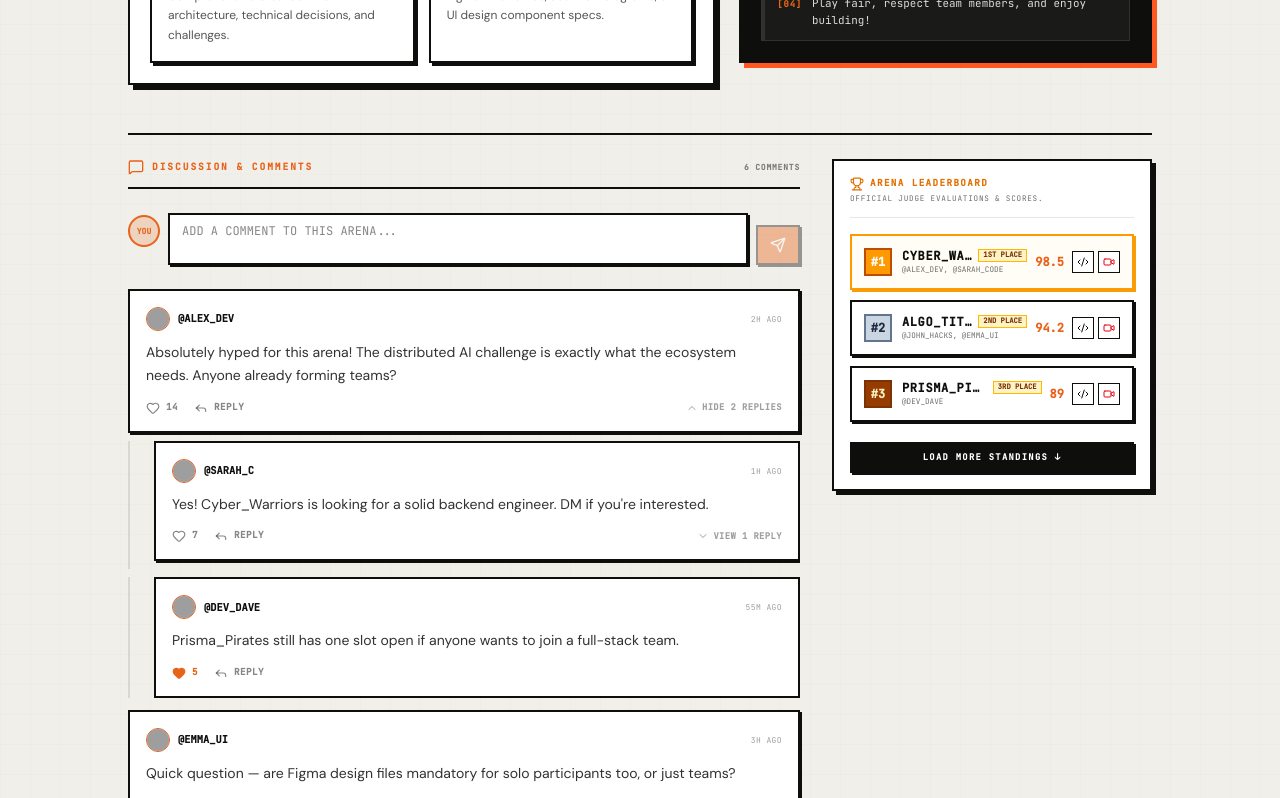
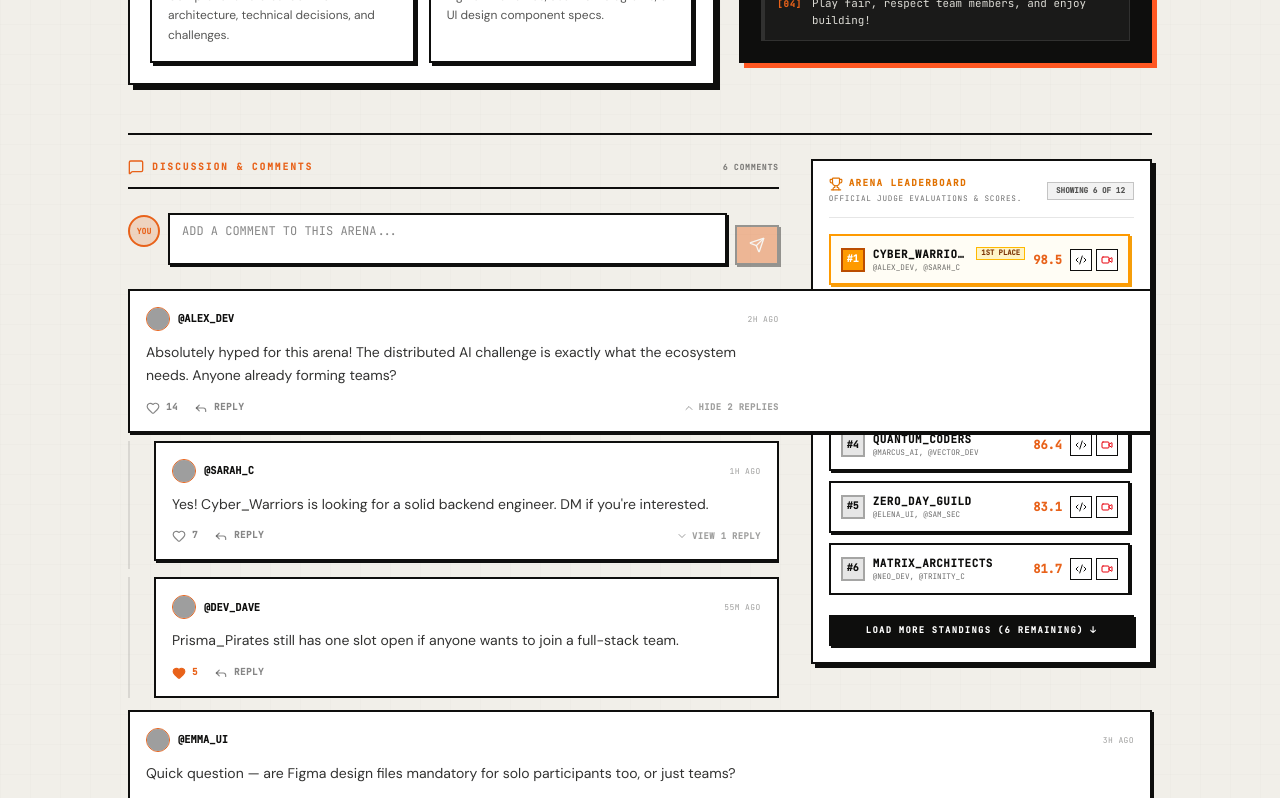
Before and after one commit to karim549549/GlassDoor, a Next.js app: page /arena/1 in a window 1280 px wide. Shown: the part 1640-2438 px from the top of the page. Built offline with nearby package versions, Linux system fonts and the light colour scheme; no server answers; grey boxes are pictures that could not be loaded.

Commit message:
feat(ui): implement Editorial L-Wrap layout for Discussion & Leaderboard with 12 mock standings and CLS-free fixed scroll

```diff
--- a/components/arena/detail/ArenaDetailClient.tsx
+++ b/components/arena/detail/ArenaDetailClient.tsx
@@ -188,19 +188,19 @@ export function ArenaDetailClient({ arena, meta }: ArenaDetailClientProps) {
               />
             </section>
 
-            {/* Side-by-Side 2-Column Grid: Discussion (2/3 width = 8 cols) vs Leaderboard (1/3 width = 4 cols) */}
-            <div className="grid grid-cols-1 lg:grid-cols-12 gap-8 pt-6 border-t-2 border-[#0E0E0D]">
-              {/* Left Column (8/12 = 66.67%): Community Discussion & Q&A */}
-              <div className="lg:col-span-8 space-y-4">
+            {/* Editorial L-Wrap Layout: Leaderboard Floats Right (1/3 width), Discussion Wraps Around and Expands Full Width Below */}
+            <div className="pt-6 border-t-2 border-[#0E0E0D] flow-root">
+              {/* Leaderboard Floated Card (1/3 width on desktop) */}
+              <div className="lg:float-right lg:w-1/3 lg:ml-8 lg:mb-8 mb-6">
+                <ArenaLeaderboardTab />
+              </div>
+
+              {/* Discussion Section (Flows beside Leaderboard, then expands 100% full width below) */}
+              <div className="space-y-4">
                 <ArenaCommentsSection
                   isGuest={isGuest}
                   onLoginRedirect={handleLoginRedirect}
                 />
-              </div>
-
-              {/* Right Column (4/12 = 33.33%): Leaderboard Standings */}
-              <div className="lg:col-span-4 space-y-4">
-                <ArenaLeaderboardTab />
               </div>
             </div>
           </div>
--- a/components/arena/detail/ArenaLeaderboardTab.tsx
+++ b/components/arena/detail/ArenaLeaderboardTab.tsx
@@ -1,15 +1,24 @@
 "use client";
 
-import React from "react";
-import { Trophy, Code2, Video } from "lucide-react";
+import React, { useState } from "react";
+import { Trophy, Code2, Video, CheckCircle2 } from "lucide-react";
 
-export function ArenaLeaderboardTab() {
-  const mockLeaderboard = [
+interface LeaderboardItem {
+  rank: number;
+  teamName: string;
+  score: number;
+  members: string[];
+  repoUrl: string;
+  videoUrl: string;
+  badge?: string;
+}
+
+const FULL_MOCK_LEADERBOARD: LeaderboardItem[] = [
   {
     rank: 1,
     teamName: "Cyber_Warriors",
     score: 98.5,
-      members: ["@alex_dev", "@sarah_code"],
+    members: ["@alex_dev", "@sarah_c"],
     repoUrl: "https://github.com/example/cyber-warriors",
     videoUrl: "https://youtube.com/watch?v=1",
     badge: "1ST PLACE",
@@ -32,11 +41,94 @@ export function ArenaLeaderboardTab() {
     videoUrl: "https://youtube.com/watch?v=3",
     badge: "3RD PLACE",
   },
+  {
+    rank: 4,
+    teamName: "Quantum_Coders",
+    score: 86.4,
+    members: ["@marcus_ai", "@vector_dev"],
+    repoUrl: "https://github.com/example/quantum-coders",
+    videoUrl: "https://youtube.com/watch?v=4",
+  },
+  {
+    rank: 5,
+    teamName: "Zero_Day_Guild",
+    score: 83.1,
+    members: ["@elena_ui", "@sam_sec"],
+    repoUrl: "https://github.com/example/zero-day-guild",
+    videoUrl: "https://youtube.com/watch?v=5",
+  },
+  {
+    rank: 6,
+    teamName: "Matrix_Architects",
+    score: 81.7,
+    members: ["@neo_dev", "@trinity_c"],
+    repoUrl: "https://github.com/example/matrix-architects",
+    videoUrl: "https://youtube.com/watch?v=6",
+  },
+  {
+    rank: 7,
+    teamName: "Rust_Crusaders",
+    score: 79.8,
+    members: ["@ferris_r", "@tokio_dev"],
+    repoUrl: "https://github.com/example/rust-crusaders",
+    videoUrl: "https://youtube.com/watch?v=7",
+  },
+  {
+    rank: 8,
+    teamName: "Neural_Ninjas",
+    score: 76.5,
+    members: ["@pytorch_pro", "@jax_coder"],
+    repoUrl: "https://github.com/example/neural-ninjas",
+    videoUrl: "https://youtube.com/watch?v=8",
+  },
+  {
+    rank: 9,
+    teamName: "Async_Devs",
+    score: 74.0,
+    members: ["@await_me", "@promise_all"],
+    repoUrl: "https://github.com/example/async-devs",
+    videoUrl: "https://youtube.com/watch?v=9",
+  },
+  {
+    rank: 10,
+    teamName: "Binary_Beasts",
+    score: 71.2,
+    members: ["@byte_master", "@bit_shifter"],
+    repoUrl: "https://github.com/example/binary-beasts",
+    videoUrl: "https://youtube.com/watch?v=10",
+  },
+  {
+    rank: 11,
+    teamName: "Docker_Dragons",
+    score: 68.9,
+    members: ["@k8s_king", "@container_dev"],
+    repoUrl: "https://github.com/example/docker-dragons",
+    videoUrl: "https://youtube.com/watch?v=11",
+  },
+  {
+    rank: 12,
+    teamName: "Vim_Wizards",
+    score: 65.4,
+    members: ["@hjkl_master", "@neovim_pro"],
+    repoUrl: "https://github.com/example/vim-wizards",
+    videoUrl: "https://youtube.com/watch?v=12",
+  },
 ];
+
+export function ArenaLeaderboardTab() {
+  const [visibleCount, setVisibleCount] = useState<number>(6);
+
+  const displayedItems = FULL_MOCK_LEADERBOARD.slice(0, visibleCount);
+  const hasMore = visibleCount < FULL_MOCK_LEADERBOARD.length;
+
+  const handleLoadMore = () => {
+    setVisibleCount((prev) => Math.min(prev + 6, FULL_MOCK_LEADERBOARD.length));
+  };
 
   return (
     <div className="bg-white border-2 border-[#0E0E0D] shadow-[4px_4px_0px_0px_#0E0E0D] p-4 space-y-4">
-      <div className="border-b border-[#0E0E0D]/10 pb-3">
+      <div className="border-b border-[#0E0E0D]/10 pb-3 flex justify-between items-center">
+        <div>
           <div className="flex items-center gap-1.5 font-mono text-[0.58rem] uppercase tracking-[0.15em] text-amber-600 font-bold">
             <Trophy className="w-3.5 h-3.5" />
             <span>ARENA LEADERBOARD</span>
@@ -46,24 +138,36 @@ export function ArenaLeaderboardTab() {
           </p>
         </div>
 
-      <div className="space-y-2.5">
-        {mockLeaderboard.map((item) => (
+        <span className="font-mono text-[0.48rem] font-bold uppercase px-2 py-0.5 bg-[#0E0E0D]/5 text-[#0E0E0D]/70 border border-[#0E0E0D]/20">
+          SHOWING {displayedItems.length} OF {FULL_MOCK_LEADERBOARD.length}
+        </span>
+      </div>
+
+      {/* SCROLL CONTAINER WITH FIXED MAX HEIGHT TO PREVENT LAYOUT SHIFT (CLS FIX) */}
+      <div className="max-h-[460px] overflow-y-auto pr-1 space-y-2.5 custom-scrollbar">
+        {displayedItems.map((item) => (
           <div
             key={item.rank}
-            className={`p-3 border-2 flex items-center justify-between gap-2 transition-all ${
+            className={`p-2.5 border-2 flex items-center justify-between gap-2 transition-all ${
               item.rank === 1
                 ? "bg-amber-50/50 border-amber-500 shadow-[2px_2px_0px_0px_#F59E0B]"
+                : item.rank === 2
+                ? "bg-slate-50 border-slate-400 shadow-[2px_2px_0px_0px_#94A3B8]"
+                : item.rank === 3
+                ? "bg-amber-900/5 border-amber-800/40 shadow-[2px_2px_0px_0px_#78350F]"
                 : "bg-white border-[#0E0E0D] shadow-[2px_2px_0px_0px_#0E0E0D]"
             }`}
           >
-            <div className="flex items-center gap-2.5 min-w-0">
+            <div className="flex items-center gap-2 min-w-0">
               <div
-                className={`w-7 h-7 border-2 font-mono text-xs font-bold flex items-center justify-center shrink-0 ${
+                className={`w-6 h-6 border-2 font-mono text-[0.62rem] font-bold flex items-center justify-center shrink-0 ${
                   item.rank === 1
                     ? "bg-amber-500 text-white border-amber-700"
                     : item.rank === 2
                     ? "bg-slate-300 text-slate-800 border-slate-500"
-                    : "bg-amber-800 text-amber-100 border-amber-900"
+                    : item.rank === 3
+                    ? "bg-amber-800 text-amber-100 border-amber-900"
+                    : "bg-[#0E0E0D]/10 text-[#0E0E0D] border-[#0E0E0D]/30"
                 }`}
               >
                 #{item.rank}
@@ -71,12 +175,14 @@ export function ArenaLeaderboardTab() {
 
               <div className="min-w-0">
                 <div className="flex items-center gap-1.5">
-                  <h4 className="font-mono text-xs font-bold uppercase tracking-wider text-[#0E0E0D] truncate">
+                  <h4 className="font-mono text-[0.68rem] font-bold uppercase tracking-wider text-[#0E0E0D] truncate">
                     {item.teamName}
                   </h4>
+                  {item.badge && (
                     <span className="font-mono text-[0.45rem] font-bold uppercase px-1 py-0.2 bg-amber-100 text-amber-900 border border-amber-400 shrink-0">
                       {item.badge}
                     </span>
+                  )}
                 </div>
                 <p className="font-mono text-[0.48rem] text-[#0E0E0D]/60 uppercase truncate">
                   {item.members.join(", ")}
@@ -112,14 +218,22 @@ export function ArenaLeaderboardTab() {
         ))}
       </div>
 
-      {/* LOAD MORE PAGINATION BUTTON */}
+      {/* LOAD MORE / FULLY LOADED BUTTON */}
       <div className="pt-1">
+        {hasMore ? (
           <button
             type="button"
+            onClick={handleLoadMore}
             className="w-full py-2 bg-[#0E0E0D] hover:bg-orange text-white font-mono text-[0.55rem] uppercase tracking-[0.15em] font-bold border border-[#0E0E0D] shadow-[2px_2px_0px_0px_#0E0E0D] transition-colors cursor-pointer"
           >
-          LOAD MORE STANDINGS ↓
+            LOAD MORE STANDINGS ({FULL_MOCK_LEADERBOARD.length - visibleCount} REMAINING) ↓
           </button>
+        ) : (
+          <div className="w-full py-2 bg-emerald-50 text-emerald-800 font-mono text-[0.52rem] uppercase tracking-widest font-bold border border-emerald-300 flex items-center justify-center gap-1.5">
+            <CheckCircle2 className="w-3 h-3 text-emerald-600" />
+            <span>ALL {FULL_MOCK_LEADERBOARD.length} STANDINGS LOADED</span>
+          </div>
+        )}
       </div>
     </div>
   );
```
Lines whose indentation alone changed are shown as unchanged.
